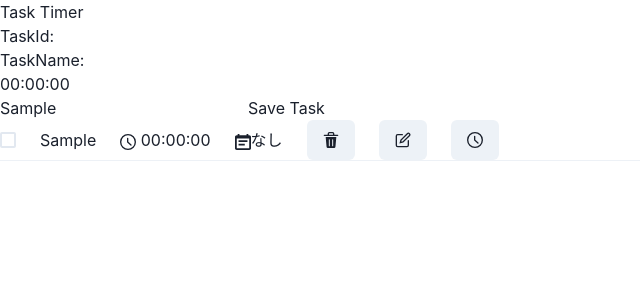
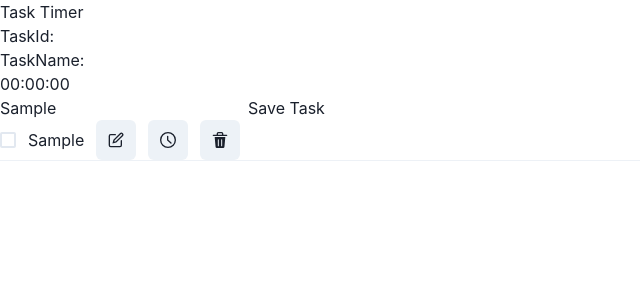
Before and after one commit to yuya-0928/yak-nextjs, a Next.js app: page / in a window 1280 px wide. Both pictures are taken after typing "Sample" into the empty fields and a click on the button "Save Task". Shown: the top 300 px of the page, without its empty margins (0-640 px from the left). Built offline with nearby package versions, Linux system fonts and the light colour scheme.

Commit message:
TaskBlockのstyleを調整

```diff
--- a/src/app/components/TaskBlock.tsx
+++ b/src/app/components/TaskBlock.tsx
@@ -9,17 +9,22 @@ import { TaskTimerContext } from "../context/TaskTimerContextType";
 import updateTaskElapsedTime from "../services/indexedDB/updateTaskElapsedTime";
 import convertMsTime from "../helper/convertMsTime";
 import updateTaskInfo from "../services/indexedDB/updateTaskName";
-import { Button, Checkbox, Divider, Flex, Input, Spacer, Text } from "@chakra-ui/react";
+import { Box, Button, Checkbox, Divider, Flex, FormControl, IconButton, Input, Spacer, Text } from "@chakra-ui/react";
 import { PhoneIcon, AddIcon, WarningIcon, DeleteIcon, EditIcon, TimeIcon, CalendarIcon, SpinnerIcon } from '@chakra-ui/icons'
 
-const StyledTaskBlock = styled('div')`
-  display: flex;
-  gap: 10px;
-`;
 
 type Props = {
   task: TaskType;
 }
+
+const StyledTaskBlock = styled('div')`
+  gap: 10px;
+`;
+
+const CheckBoxArea = styled('div')``;
+
+const TaskNameArea = styled('div')``;
+
 
 const TaskBlock: React.FC<Props> = ({task}: Props) => {
   const [isEditMode, setIsEditMode] = useState<boolean>(false);
@@ -80,32 +85,32 @@ const TaskBlock: React.FC<Props> = ({task}: Props) => {
         <StyledTaskBlock>
           <Flex alignItems='center' gap='3'>
             <Checkbox type="checkbox" onChange={() => {onChangeStatus(task.id)}} />
-            <Spacer />
-            <Text>{task.taskName}</Text>
-            <Spacer />
-            <Text><TimeIcon /> {convertMsTime(task.elapsed_time)}</Text>
-            <Spacer />
-            <Text><CalendarIcon />{task.deadline ? task.deadline : 'なし'}</Text>
-            <Spacer />
-            <Button onClick={() => {onTaskDelete(task.id)}}><DeleteIcon /></Button>
-            <Spacer />
-            <Button onClick={() => {changeEditMode()}}><EditIcon /></Button>
-            <Spacer />
-            <Button onClick={() => onTaskStart(task.id)} isDisabled={task.id === currentTaskId && isRunning}><TimeIcon /></Button>
+            <TaskNameArea>
+              <Text>{task.taskName}</Text>
+            </TaskNameArea>
+            <IconButton aria-label="Edit Task" icon={<EditIcon />} onClick={() => {changeEditMode()}}></IconButton>
+            <IconButton aria-label="Task Timer" icon={<TimeIcon />} onClick={() => onTaskStart(task.id)} isDisabled={task.id === currentTaskId && isRunning}></IconButton>
+            <IconButton aria-label="Delete Task" icon={<DeleteIcon />} onClick={() => {onTaskDelete(task.id)}}></IconButton>
           </Flex>
+          <Box>
+            <Flex alignItems='center' gap='3'>
+              {task.elapsed_time !== 0 && (<Text><TimeIcon /> {convertMsTime(task.elapsed_time)}</Text>)}
+              {task.deadline && <Text><CalendarIcon />{task.deadline}</Text> }
+            </Flex>
+          </Box>
         </StyledTaskBlock>
       ): (
         <StyledTaskBlock>
           <form onSubmit={(e) => {onUpdateTaskInfo(e, task.id)}}>
+            <Input type="text" name="taskName" defaultValue={task.taskName} />
             <Flex alignItems='center' gap='3'>
-                <Input type="text" name="taskName" defaultValue={task.taskName} />
                 <input type="date" name="deadline"  />
-                <Button type="submit">Edit</Button>
+                <Button type="submit">保存</Button>
             </Flex>
           </form>
         </StyledTaskBlock>
       )}
-      <Divider />
+      <Divider colorScheme="gray" />
     </>
   )
 }
```
